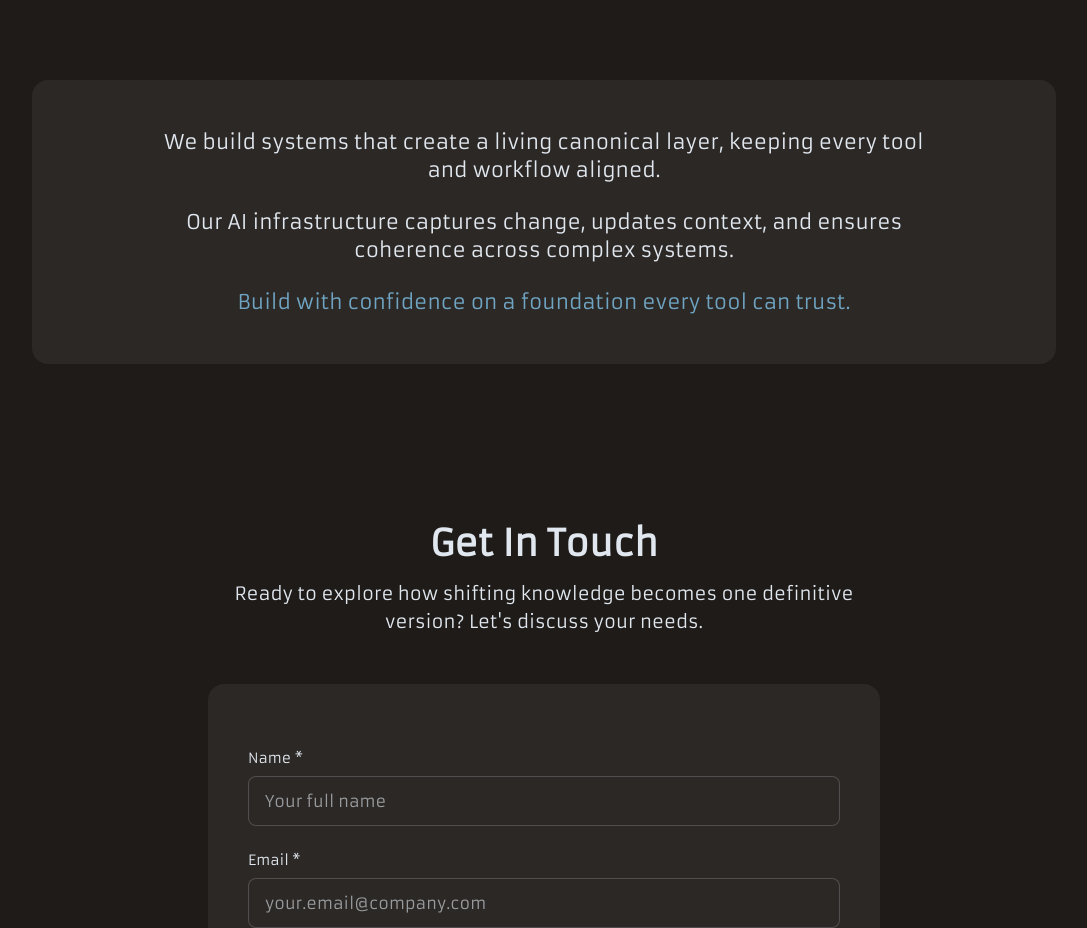
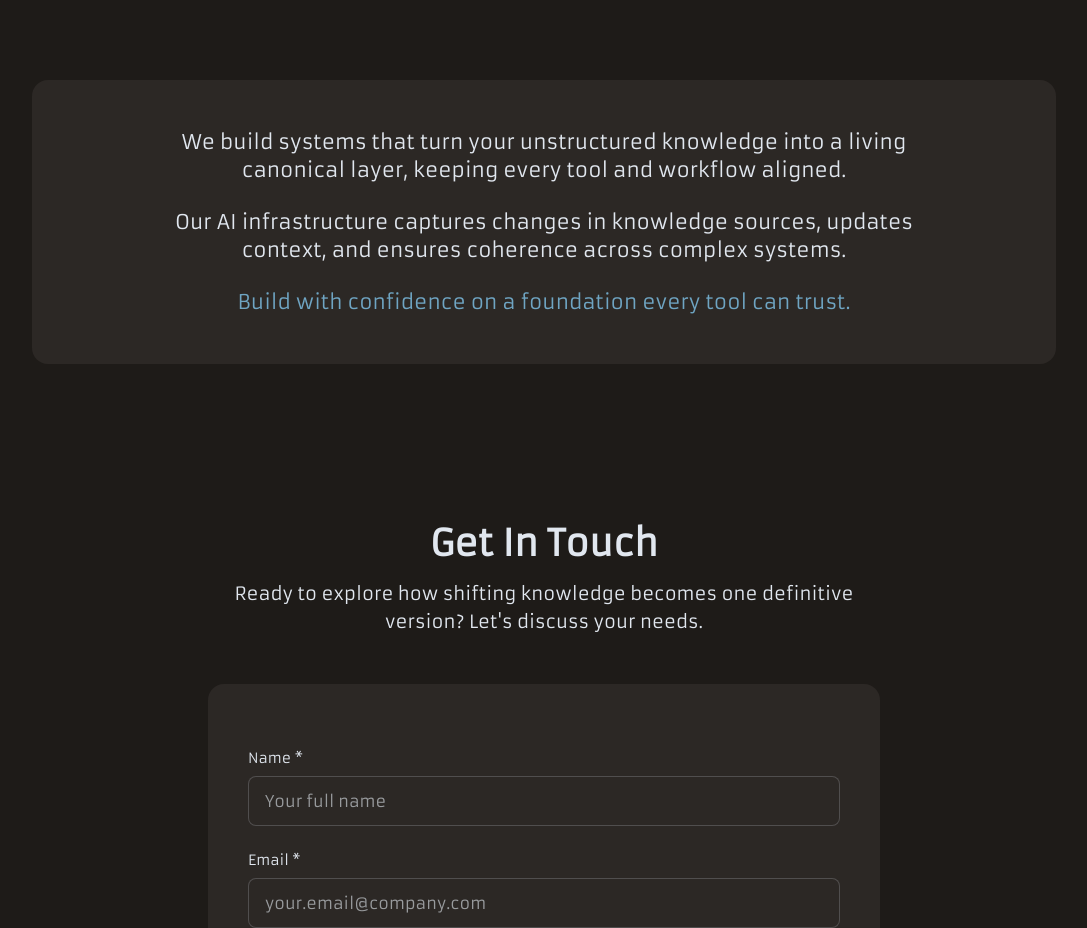
Before and after one commit to arthos-ai/arthos-website, a plain HTML site: page index.html in a window 1280 px wide. Shown: the part 800-1728 px from the top of the page, without its empty margins (96-1183 px from the left). Drawn offline with nearby package versions, Linux system fonts and the light colour scheme.

Commit message:
update: index.html

```diff
--- a/index.html
+++ b/index.html
@@ -210,10 +210,10 @@
             <div class="bg-card p-8 md:p-12 rounded-2xl hover-lift fade-in-section">
                 <div class="max-w-3xl mx-auto text-center">
                     <p class="text-lg md:text-xl mb-6 leading-relaxed">
-                        We build systems that create a living canonical layer, keeping every tool and workflow aligned.
+                        We build systems that turn your unstructured knowledge into a living canonical layer, keeping every tool and workflow aligned.
                     </p>
                     <p class="text-lg md:text-xl mb-6 leading-relaxed">
-                        Our AI infrastructure captures change, updates context, and ensures coherence across complex systems.
+                        Our AI infrastructure captures changes in knowledge sources, updates context, and ensures coherence across complex systems.
                     </p>
                     <p class="text-lg md:text-xl leading-relaxed text-accent">
                         Build with confidence on a foundation every tool can trust.
```
